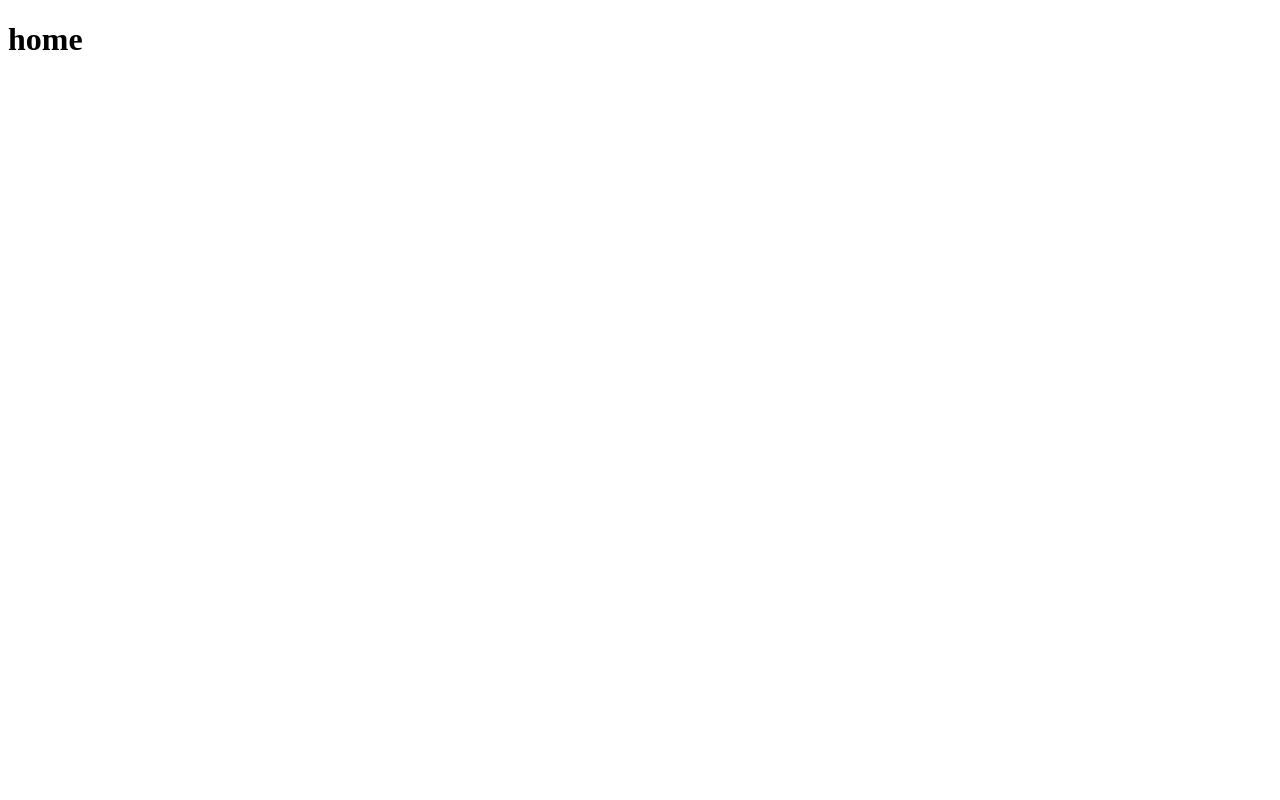
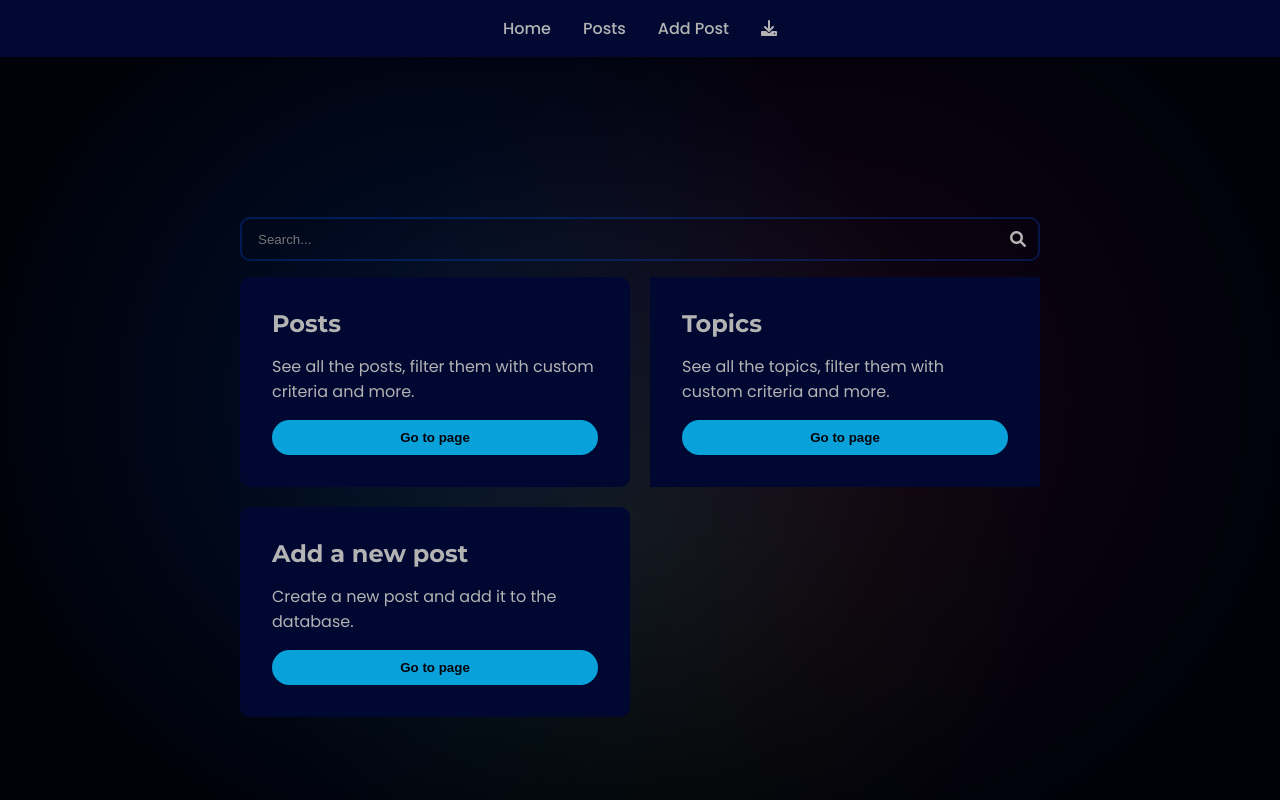
Before and after one commit to utsav0/Content-os-2, a Flask app: page / in a window 1280 px wide. Before the commit the page is almost empty. Run offline with Flask 3, Linux system fonts and the light colour scheme.

Commit message:
Home page + base code and structure

```diff
--- /dev/null
+++ b/static/css/global.css
@@ -0,0 +1,49 @@
+ * {
+     box-sizing: border-box;
+     margin: 0;
+     padding: 0;
+ }
+
+ :root {
+     --clr-bg: hsl(231, 95%, 2%);
+     --clr-bg2: hsl(231, 95%, 10%);
+     --clr-bg3: hsl(231, 95%, 18%);
+     --clr-h1: hsl(0, 0%, 100%);
+     --clr-h2: hsl(0, 0%, 90%);
+     --clr-p: hsl(0, 0%, 70%);
+     --clr-border-neon: rgba(5, 88, 255, .25);
+     --truncate-line: 3;
+     --common-spacing: 1rem;
+     --common-spacing-half: 0.5rem;
+     --clr-link: hsl(231, 95%, 59%);
+     --clr-accent: #09a1d9;
+     --clr-topic: #f4d03f;
+     --clr-post: #8cc640;
+ }
+
+ body {
+     background-color: var(--clr-bg);
+     background-attachment: fixed;
+     background-image: radial-gradient(circle at 35% 50%, rgba(5, 88, 255, .15), transparent 50%), radial-gradient(circle at 65% 50%, rgba(128, 0, 74, .15), transparent 50%), radial-gradient(circle at 50% 65%, rgba(74, 128, 0, .15), transparent 50%);
+     color: var(--clr-p);
+     font-family: "Poppins";
+     padding: var(--common-spacing);
+ }
+
+ h1,
+ h2,
+ h3,
+ h4,
+ h5,
+ h6 {
+     font-family: "Montserrat";
+ }
+
+ ::selection {
+     background: var(--clr-border-neon);
+ }
+
+ img {
+     max-width: 100%;
+     height: auto;
+ }
--- /dev/null
+++ b/static/css/home.css
@@ -0,0 +1,128 @@
+body {
+    display: grid;
+    place-items: center;
+    min-height: 100vh;
+}
+
+main {
+    width: min(95vw, 800px);
+    display: grid;
+    grid-template-columns: 1fr 1fr;
+    gap: var(--common-spacing);
+}
+
+button a,
+.search-bar__icon-link {
+    text-decoration: none;
+    color: inherit;
+}
+
+.search-bar,
+.page-links {
+    grid-column: 1 / -1;
+}
+
+.page-links {
+    display: grid;
+    grid-template-columns: subgrid;
+    gap: 20px;
+}
+
+.search-bar {
+    width: 100%;
+    position: relative;
+    outline: 1.5px solid transparent;
+    transition: outline-color 0.3s ease;
+    display: flex;
+}
+
+.search-bar:focus-within {
+    outline-color: color-mix(in hsl, var(--clr-border-neon), white 20%);
+}
+
+.search-bar__input {
+    width: 100%;
+    height: 2.5rem;
+    border: none;
+    outline: none;
+    background: transparent;
+    padding-left: 1rem;
+    color: var(--clr-p);
+}
+
+.search-bar__icon-link {
+    cursor: pointer;
+    height: 100%;
+    aspect-ratio: 1;
+    transition: color 0.3s ease;
+}
+
+.search-bar__icon:hover {
+    color: color-mix(in hsl, var(--clr-p), white 50%);
+}
+
+.search-bar__icon-link:has(:focus-visible) {
+    border: 2px solid var(--clr-border-neon);
+}
+
+.page-links__item {
+    background-color: color-mix(in hsl, var(--clr-bg2), transparent 2%);
+    display: grid;
+    padding: 2rem;
+    gap: var(--common-spacing);
+}
+
+.page-links__button {
+    width: 100%;
+}
+
+.search-bar__search-suggestions {
+    width: 100%;
+    max-height: 300px;
+    padding: 1rem;
+    display: flex;
+    flex-direction: column;
+    gap: 7px;
+    position: absolute;
+    top: calc(100% + 2px);
+    overflow: scroll;
+    background-color: var(--clr-bg);
+    z-index: 1;
+}
+
+.search-bar:not(:focus-within) .search-bar__search-suggestions, .search-bar__search-suggestions:empty{
+    display: none;
+}
+
+.suggestion-item {
+    color: color-mix(in hsl, var(--clr-p), transparent 30%);
+    height: 1.2lh;
+}
+
+.suggestion-item--post::before {
+    content: "Post: ";
+    --local-color: var(--clr-post);
+}
+
+.suggestion-item--topic::before {
+    content: "Topic: ";
+    --local-color: var(--clr-topic);
+}
+
+.suggestion-item::before {
+    background: color-mix(in hsl, var(--local-color), transparent 75%);
+    padding: 1px 8px;
+    border-radius: 20rem;
+    margin-right: 1ch;
+    font-size: 0.8em;
+    border: 1px solid color-mix(in hsl, var(--local-color), transparent 35%);
+    display: inline-block;
+}
+
+.suggestion-item {
+    text-overflow: ellipsis;
+    overflow: hidden;
+    width: 80%;
+    flex-shrink: 0;
+    white-space: nowrap;
+}
--- /dev/null
+++ b/static/css/navbar.css
@@ -0,0 +1,63 @@
+body {
+  padding-top: 4rem;
+}
+
+.nav {
+  position: fixed;
+  top: 0;
+  left: 0;
+  width: 100%;
+  background-color: var(--clr-bg2);
+  box-shadow: 0 2px 6px rgba(0, 0, 0, 0.1);
+  z-index: 1000;
+}
+
+.nav__list {
+  display: flex;
+  justify-content: center;
+  align-items: center;
+  gap: 2rem;
+  margin: 0;
+  padding: 1rem 2rem;
+  list-style: none;
+}
+
+.nav__link {
+  font-weight: 500;
+  transition: color 0.2s ease, transform 0.2s ease;
+}
+
+.nav__link--active {
+  color: var(--clr-link);
+  font-weight: 600;
+  border-bottom: 2px solid currentColor;
+}
+
+.nav__item--icon{
+  cursor: pointer;
+}
+
+.nav__item--icon--download{
+  position: relative;
+}
+
+.nav__item--icon--download::after{
+  content: "Download Data";
+  text-wrap: nowrap;
+  background-color: var(--clr-h1);
+  padding: 2px 4px;
+  border-radius: 5px;
+  color: var(--clr-bg2);
+  font-size: 0.8rem;
+  left: 50%;
+  top: calc(10px + 100%);
+  transform: translateX(-50%);
+  position: absolute;
+  opacity: 0;
+  display: none;
+  transition: all 1s;
+}
+.nav__item--icon--download:hover::after{
+  opacity: 1;
+  display: inline;
+}
--- /dev/null
+++ b/static/css/utilities.css
@@ -0,0 +1,56 @@
+ .rounded-border-box {
+     display: inline-grid;
+     place-items: center;
+     border: 2px solid var(--clr-border-neon);
+     border-radius: 10px;
+ }
+
+ .rounded-box {
+     border-radius: 10px;
+     padding: 3px 10px;
+ }
+
+  .centered-grid {
+     display: grid;
+     place-items: center;
+ }
+
+ .btn {
+     --clr-btn-bg: var(--clr-h1);
+     background-color: var(--clr-btn-bg);
+     color: var(--clr-bg);
+     padding: 10px;
+     cursor: pointer;
+     border-radius: 20rem;
+     outline: none;
+     border: none;
+     font-weight: 600;
+     transition: background-color 0.3s ease;
+ }
+
+ .btn--primary {
+     --clr-btn-bg: var(--clr-accent);
+     background-color: var(--clr-btn-bg);
+ }
+ .btn--secondary {
+     --clr-btn-bg: var(--clr-p);
+     background-color: var(--clr-btn-bg);
+ }
+
+ .btn:hover {
+     background-color: color-mix(in hsl, var(--clr-btn-bg), #000 15%);
+ }
+
+ .hoverable-white {
+     color: var(--clr-p);
+     transition: color 0.3s ease;
+     cursor: pointer;
+ }
+
+ .hoverable-white:hover {
+     color: color-mix(in hsl, var(--clr-p), white 50%)
+ }
+
+ .nulled-link{
+    text-decoration: none;
+ }
--- /dev/null
+++ b/templates/base.html
@@ -0,0 +1,50 @@
+<!DOCTYPE html>
+<html lang="en">
+
+<head>
+    <meta charset="UTF-8">
+    <meta name="viewport" content="width=device-width, initial-scale=1.0">
+    <title>{% block title %}Content OS{% endblock %}</title>
+    <link rel="stylesheet" href="https://cdnjs.cloudflare.com/ajax/libs/font-awesome/6.0.0-beta3/css/all.min.css">
+    <link rel="preconnect" href="https://fonts.googleapis.com">
+    <link rel="preconnect" href="https://fonts.gstatic.com" crossorigin>
+    <link
+        href="https://fonts.googleapis.com/css2?family=Montserrat:ital,wght@0,100..900;1,100..900&family=Poppins:ital,wght@0,100;0,200;0,300;0,400;0,500;0,600;0,700;0,800;0,900;1,100;1,200;1,300;1,400;1,500;1,600;1,700;1,800;1,900&display=swap"
+        rel="stylesheet">
+    <link rel="stylesheet" href="{{ url_for('static', filename='css/navbar.css') }}">
+    <link rel="stylesheet" href="{{ url_for('static', filename='css/global.css') }}">
+    <link rel="stylesheet" href="{{ url_for('static', filename='css/utilities.css') }}">
+    {% block head %}{% endblock %}
+</head>
+
+<body>
+    <header>
+        <nav class="nav">
+            <ul class="nav__list">
+                <li class="nav__item">
+                    <a href="/" class="nav__link hoverable-white nulled-link">Home</a>
+                </li>
+                <li class="nav__item">
+                    <a href="/posts" class="nav__link hoverable-white nulled-link">Posts</a>
+                </li>
+                <li class="nav__item">
+                    <a href="/add-post" class="nav__link hoverable-white nulled-link">Add Post</a>
+                </li>
+                <li class="nav__item nav__item--icon nav__item--icon--download">
+                    <a href="/download" class="nav__link hoverable-white nulled-link">
+                        <i class="fas fa-download"></i>
+                    </a>
+                </li>
+            </ul>
+        </nav>
+    </header>
+
+    <main>
+        {% block content %}{% endblock %}
+    </main>
+
+    <!-- Page-specific scripts -->
+    {% block scripts %}{% endblock %}
+</body>
+
+</html>
--- a/templates/home.html
+++ b/templates/home.html
@@ -1,11 +1,52 @@
-<!DOCTYPE html>
-<html lang="en">
-<head>
-    <meta charset="UTF-8">
-    <meta name="viewport" content="width=device-width, initial-scale=1.0">
-    <title>Document</title>
-</head>
-<body>
-    <h1>home</h1>
-</body>
-</html>
+{% extends 'base.html' %}
+
+{% block title %}Home - Content OS{% endblock %}
+
+{% block head %}
+<link rel="stylesheet" href="{{ url_for('static', filename='css/home.css') }}">
+{% endblock %}
+
+{% block content %}
+<div class="search-bar rounded-border-box">
+    <input type="text" name="search" id="search-input" class="search-bar__input" placeholder="Search..."
+        autocomplete="off">
+    <a href="#" class="search-bar__icon-link centered-grid" aria-label="Search">
+        <i class="fa-solid fa-magnifying-glass search-bar__icon"></i>
+    </a>
+    <div id="search-suggestions" class="search-bar__search-suggestions"></div>
+</div>
+<section class="page-links">
+    <div class="page-links__item page-links__item--posts rounded-box">
+        <h2 class="page-links__title">Posts</h2>
+        <div class="page-links__desc">See all the posts, filter them with custom criteria and more.</div>
+        <a href="/posts">
+            <button class="page-links__button btn btn--primary">
+                Go to page
+            </button>
+        </a>
+    </div>
+
+    <div class="page-links__item page-links__item--topics brounded-boxox">
+        <h2 class="page-links__title">Topics</h2>
+        <div class="page-links__desc">See all the topics, filter them with custom criteria and more.</div>
+        <a href="/topics">
+            <button class="page-links__button btn btn--primary">
+                Go to page
+            </button>
+        </a>
+    </div>
+    <div class="page-links__item page-links__item--add-post rounded-box">
+        <h2 class="page-links__title">Add a new post</h2>
+        <div class="page-links__desc">Create a new post and add it to the database.</div>
+        <a href="/add-post">
+            <button class="page-links__button btn btn--primary">
+                Go to page
+            </button>
+        </a>
+    </div>
+</section>
+{% endblock %}
+
+{% block scripts %}
+<script src="{{ url_for('static', filename='js/home.js') }}"></script>
+{% endblock %}
```
